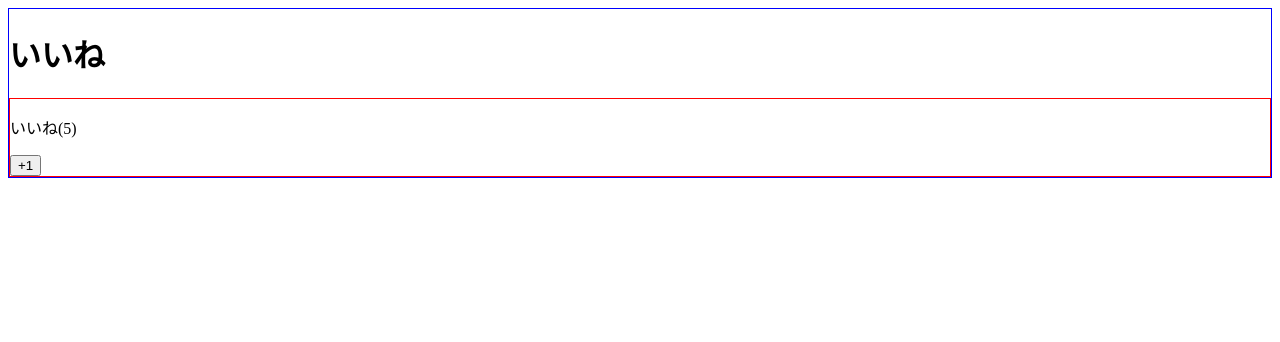
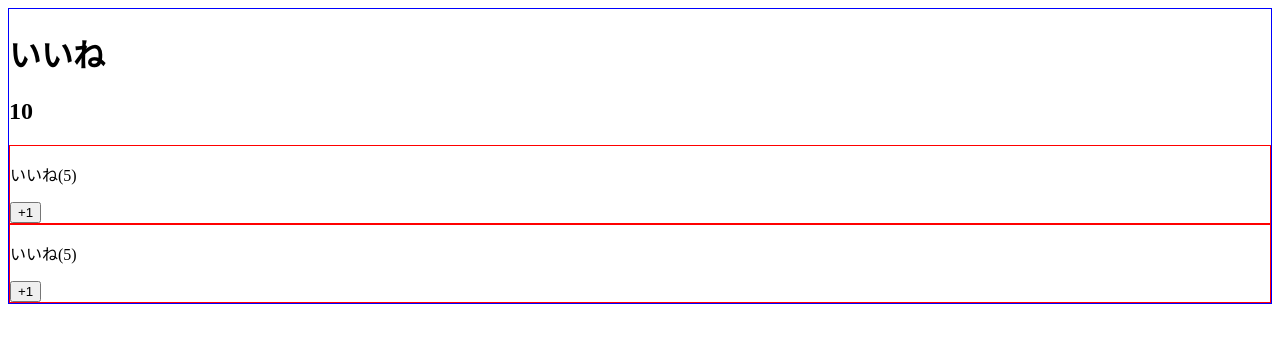
Before and after one commit to junichiseki0831/vue_project, a Vue app: page / in a window 1280 px wide. Shown: the top 342 px of the page. Built offline with nearby package versions, Linux system fonts and the light colour scheme.

Commit message:
親コンポーネント(App.vue)から子コンポーネント(LikeNumber)へデータを渡し、動的に描画する。

```diff
--- a/src/App.vue
+++ b/src/App.vue
@@ -2,8 +2,11 @@
   <div>
     <!-- ローカル登録した<LikeHeader>を使用する。 -->
     <LikeHeader></LikeHeader>
+    <h2>{{ number }}</h2>
     <!-- グローバル登録した<LikeNumber>を使用する。 -->
-    <LikeNumber></LikeNumber>
+    <!-- 親から取得した値を動的に描画する。 -->
+    <LikeNumber :number="number"></LikeNumber>
+    <LikeNumber :number="number"></LikeNumber>
   </div>
 </template>
 
@@ -12,6 +15,11 @@
 import LikeHeader from "./components/LikeHeader.vue"
 
 export default {
+  data() {
+    return {
+      number: 10
+    }
+  },
   //ローカルに<LikeHeader>コンポーネントを登録する。
   components: {
     LikeHeader
--- a/src/components/LikeNumber.vue
+++ b/src/components/LikeNumber.vue
@@ -1,17 +1,14 @@
 <template>
   <div>
-    <p>いいね({{ number }})</p>
+    <p>いいね({{ number / 2 }})</p>
     <button @click="increment">+1</button>
   </div>
 </template>
 
 <script>
   export default {
-    data() {
-      return {
-        number: 5
-      }
-    },
+    //親コンポーネント(App.vue)から子コンポーネント(LikeNumber)へデータを渡す
+    props: ["number"],
     methods: {
       increment() {
         this.number += 1;
```
